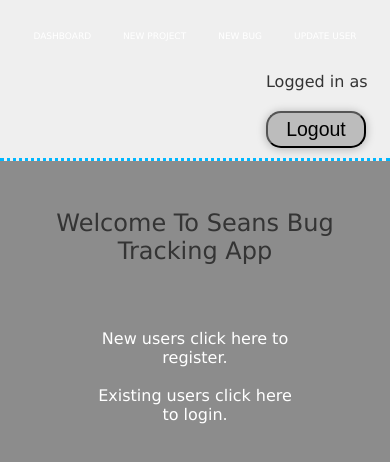
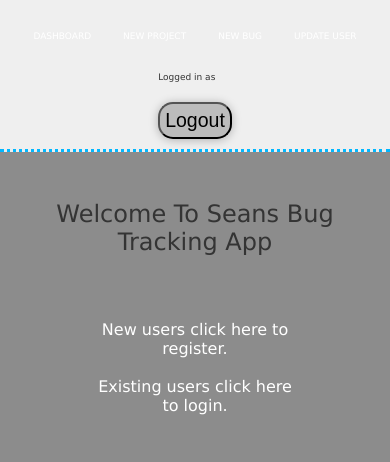
Before and after one commit to seansiganoff/seans-bug-tracker, a React (Create React App) app: page / in a window 390 px wide. Shown: the top 462 px of the page. Built offline with nearby package versions, Linux system fonts and the light colour scheme.

Commit message:
updated nav

```diff
--- a/src/components/nav/navbar.css
+++ b/src/components/nav/navbar.css
@@ -132,9 +132,26 @@ a:visited {
     color: rgb(0, 0, 0);
 }
 
+
+@media only screen and (max-width: 1100px) {
+    .login-text {
+        font-size: xx-small;
+    }
+    li a {
+        font-size: xx-small;
+    }
+}
+
 @media only screen and (max-width: 900px) {
-    li a {
-        font-size: 1.7vw;
+
+
+    .nav-logout-btn {
+        padding: 5px 15px;
+        font-size: xx-small;
+    }
+
+    .nav-right-side {
+        justify-content: center;
     }
 }
 
@@ -200,14 +217,7 @@ a:visited {
 
 }
 
-@media only screen and (max-width: 1100px) {
-    .logged-in-text {
-        font-size: xx-small;
-    }
-    li a {
-        font-size: xx-small;
-    }
-}
+
 
 @media only screen and (max-width: 250px) {
     .nav-right-side {
--- a/src/components/nav/navbar.js
+++ b/src/components/nav/navbar.js
@@ -64,7 +64,7 @@ const Navbar = ({userInfo}) => {
 
                   </div>
                   <div className='nav-right-side'>
-                       <div className='userName'><div className='loggin-in-text'>Logged in as <span style={{color: 'rgb(0, 183, 255)'}}>{userInfo[0].first_name} {userInfo[0].last_name}</span></div></div>
+                       <div className='userName'><div className='login-text'>Logged in as <span style={{color: 'rgb(0, 183, 255)'}}>{userInfo[0].first_name} {userInfo[0].last_name}</span></div></div>
                       <button onClick={() => logout()} className='nav-logout-btn'>
                           Logout
                       </button>
```
Lines whose indentation alone changed are shown as unchanged.
